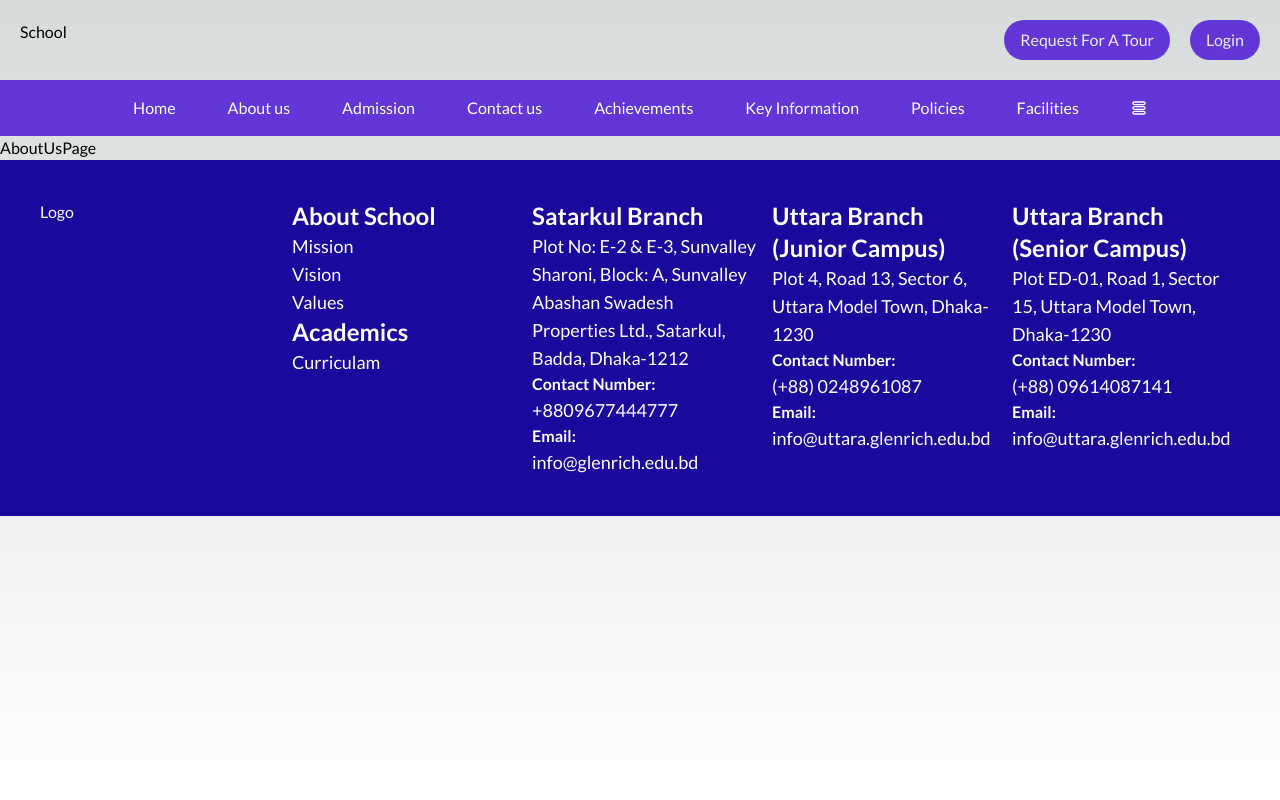
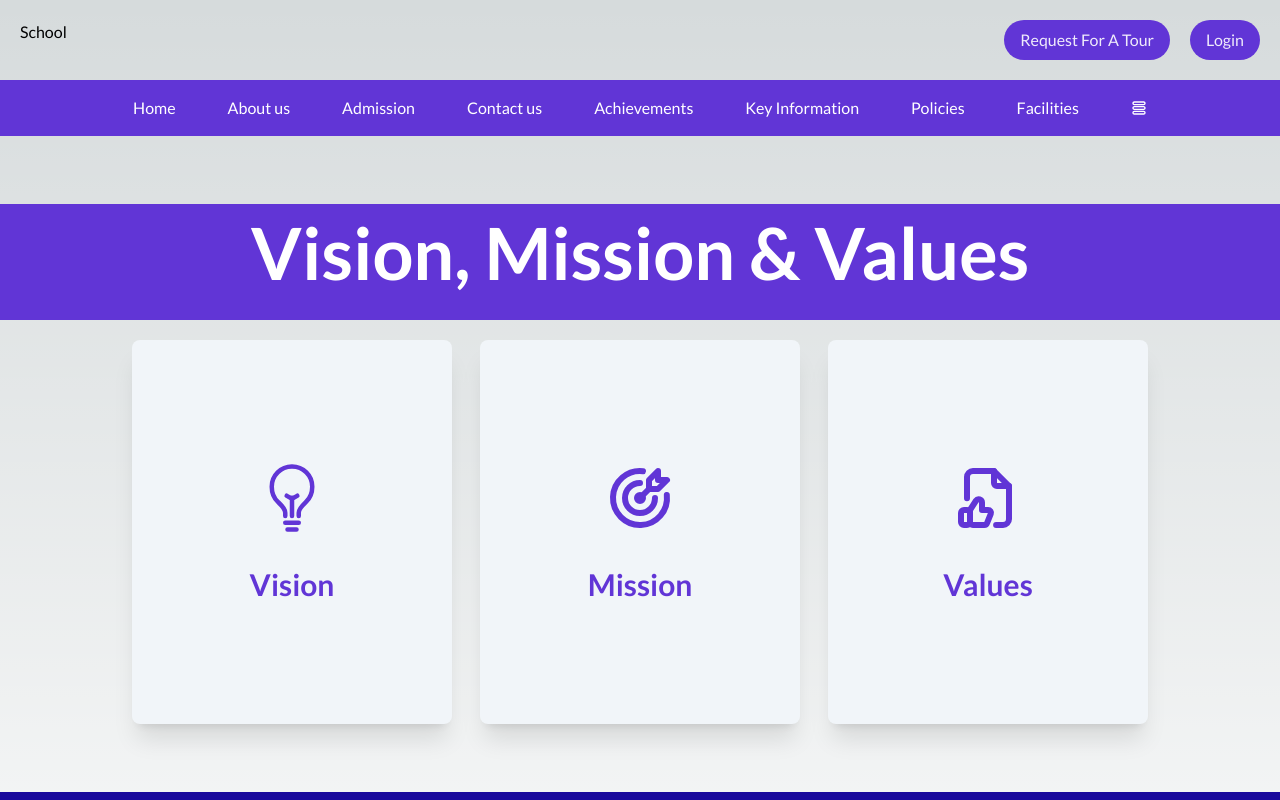
Before and after one commit to ifshad/zariq-interview-assignment, a Next.js app: page /about-us in a window 1280 px wide. Shown: the top 800 px of the page. Built offline with nearby package versions, Linux system fonts and the light colour scheme.

Commit message:
vision mission sections added

```diff
--- a/app/about-us/page.jsx
+++ b/app/about-us/page.jsx
@@ -1,7 +1,10 @@
-import React from 'react'
+import VisionMission from "@/components/VisionMission/page";
+import React from "react";
 
 export default function AboutUsPage() {
   return (
-    <div>AboutUsPage</div>
-  )
+    <div>
+      <VisionMission />
+    </div>
+  );
 }
--- /dev/null
+++ b/components/FlipCard/page.jsx
@@ -0,0 +1,34 @@
+import { visionMissionValuesArray } from "@/constants/navigationData";
+import React from "react";
+
+export default function FlipCard() {
+  return (
+    <div className="flex items-center justify-center gap-7">
+      {/* Flip Card */}
+      {visionMissionValuesArray.map((item) => (
+        <div
+          key={item.id}
+          className="bg-transparent rounded-xl w-80 h-96 cursor-pointer group perspective"
+        >
+          {/* Child */}
+          <div className="relative w-full h-full group-hover:rotate-y-180 duration-1000 preserve-3d">
+            {/* Front Side */}
+            <div className="absolute w-full shadow-xl rounded-lg h-full p-10 backface-hidden bg-slate-100 flex flex-col justify-center items-center gap-8">
+              <span className="flex justify-center text-7xl text-secondary-color">
+                {item.icon}
+              </span>
+              <h1 className="card-title">{item.title}</h1>
+            </div>
+            {/* Back Side */}
+            <div className="absolute w-full shadow-xl rounded-lg h-full p-10 backface-hidden rotate-y-180 bg-secondary-color flex">
+              <div className="bg-accent-color m-4 p-2 text-primary-color text-center rounded-xl">
+                <h1 className="text-3xl font-semibold">{item.title}</h1>
+                <p>{item.short_description}</p>
+              </div>
+            </div>
+          </div>
+        </div>
+      ))}
+    </div>
+  );
+}
--- /dev/null
+++ b/components/VisionMission/page.jsx
@@ -0,0 +1,17 @@
+import React from "react";
+import FlipCard from "../FlipCard/page";
+
+export default function VisionMission() {
+  return (
+    <div id="vision-mission-values" className="md:py-12">
+      <div className="bg-secondary-color mt-5 p-3">
+        <h1 className="section-title container text-center text-primary-color">
+          Vision, Mission & Values
+        </h1>
+      </div>
+      <div className="container py-5">
+        <FlipCard />
+      </div>
+    </div>
+  );
+}
--- a/constants/navigationData.js
+++ b/constants/navigationData.js
@@ -6,6 +6,8 @@ import {
 import { FaChalkboardTeacher } from "react-icons/fa";
 import { IoIosPeople } from "react-icons/io";
 import { BiBuildingHouse } from "react-icons/bi";
+import { IoBulbOutline } from "react-icons/io5";
+import { TbTargetArrow, TbFileLike } from "react-icons/tb";
 
 export const navListItems = [
   {
@@ -21,7 +23,7 @@ export const navListItems = [
       {
         id: 21,
         title: "Vision, Mission and Values",
-        link: "/about-us/vision-mission-values",
+        link: "/about-us/#vision-mission-values",
       },
       {
         id: 22,
@@ -378,3 +380,27 @@ export const schoolGrades = [
     grade: "Grade 12",
   },
 ];
+
+export const visionMissionValuesArray = [
+  {
+    id: 1,
+    title: "Vision",
+    short_description:
+      "To be the global leader in providing innovative and sustainable solutions.",
+    icon: <IoBulbOutline />,
+  },
+  {
+    id: 2,
+    title: "Mission",
+    short_description:
+      "Deliver exceptional products and services that exceed customer expectations and contribute positively to the community.",
+    icon: <TbTargetArrow />,
+  },
+  {
+    id: 3,
+    title: "Values",
+    short_description:
+      "Integrity, Excellence, Respect, Innovation, Sustainability, and Teamwork.",
+    icon: <TbFileLike />,
+  },
+];
--- a/tailwind.config.js
+++ b/tailwind.config.js
@@ -1,4 +1,25 @@
 /** @type {import('tailwindcss').Config} */
+
+// import plugin from 'tailwindcss/plugin'
+const plugin = require("tailwindcss/plugin");
+// Rotate Plugin
+const rotateY = plugin(function ({ addUtilities }) {
+  addUtilities({
+    ".rotate-y-180": {
+      transform: "rotateY(180deg)",
+    },
+    ".preserve-3d": {
+      "transform-style": "preserve-3D",
+    },
+    ".perspective": {
+      perspective: "1000px",
+    },
+    ".backface-hidden": {
+      "backface-visibility": "hidden",
+    },
+  });
+});
+
 module.exports = {
   content: [
     "./pages/**/*.{js,ts,jsx,tsx,mdx}",
@@ -23,7 +44,7 @@ module.exports = {
         "gradient-radial": "radial-gradient(var(--tw-gradient-stops))",
         "gradient-conic":
           "conic-gradient(from 180deg at 50% 50%, var(--tw-gradient-stops))",
-        "parallax" : 'url("../public/Images/parallax_bg.jpg")',
+        parallax: 'url("../public/Images/parallax_bg.jpg")',
       },
       colors: {
         "primary-color": "#FFFFFF",
@@ -31,6 +52,6 @@ module.exports = {
         "accent-color": "#19099c",
       },
     },
-    plugins: [],
   },
+  plugins: [rotateY],
 };
```
